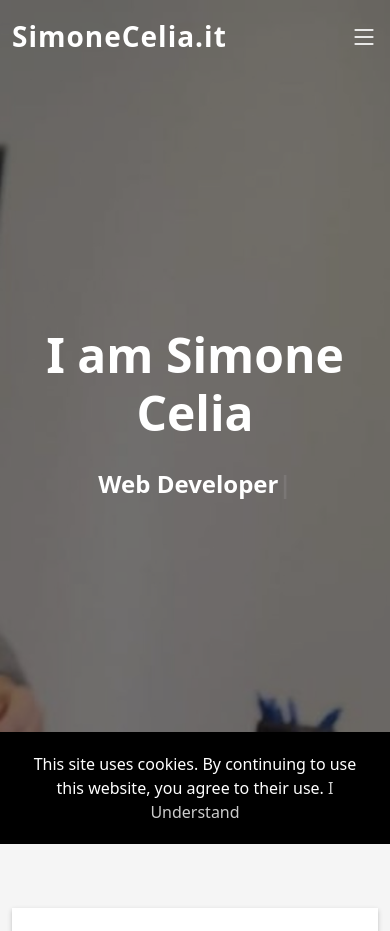
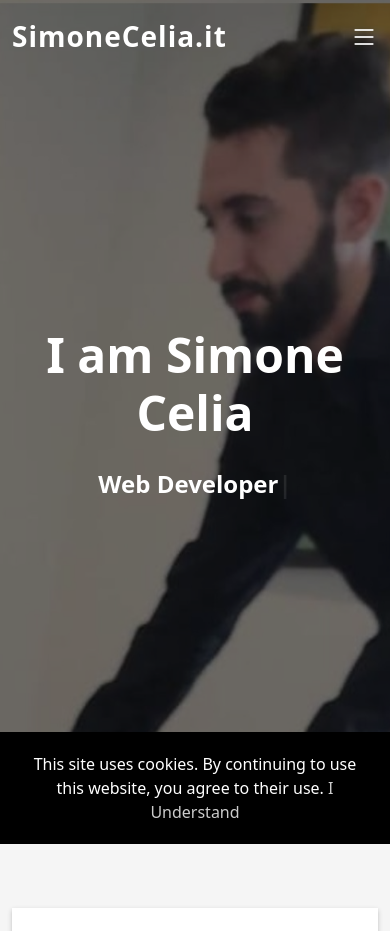
Before and after one commit to simon387/simonecelia.it, a PHP site: page / in a window 390 px wide. Shown: the top 931 px of the page. Run offline with PHP 8.4, Linux system fonts and the light colour scheme.

Commit message:
fix_mobile_background

```diff
--- a/assets/css/style.css
+++ b/assets/css/style.css
@@ -1295,3 +1295,15 @@ footer .credits {
 footer .credits a {
   color: #fff;
 }
+
+/* custom
+ *
+ */
+.bg-img {
+  background-image: url(../img/intro-bg.jpg);
+}
+@media (max-width: 1024px) {
+    .bg-img {
+        background-image: url(../img/intro-bg-mobile.jpg);
+    }
+}
--- a/components/hero.html
+++ b/components/hero.html
@@ -1,4 +1,4 @@
-<div id="hero" class="hero route bg-image" style="background-image: url(assets/img/intro-bg.jpg)">
+<div id="hero" class="hero route bg-image bg-img">
 	<div class="overlay-itro"></div>
 	<div class="hero-content display-table">
 		<div class="table-cell">
```
Also changed, not shown: assets/img/intro-bg-mobile.jpg (added), changelog.txt.
